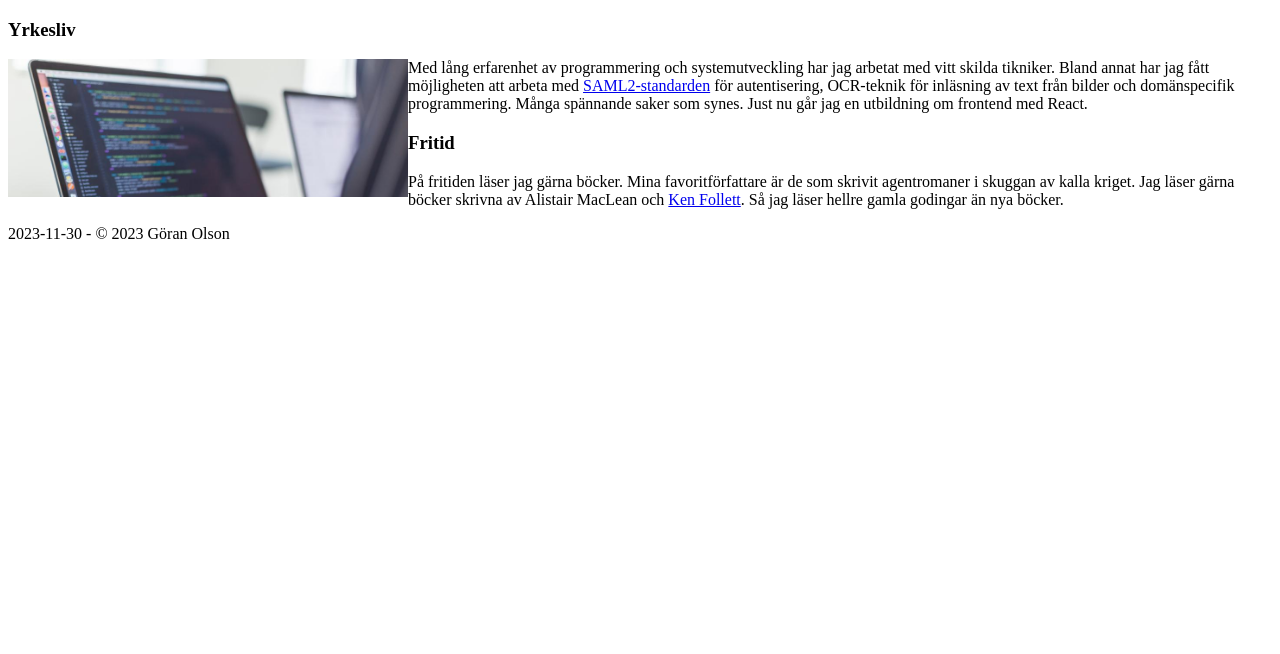
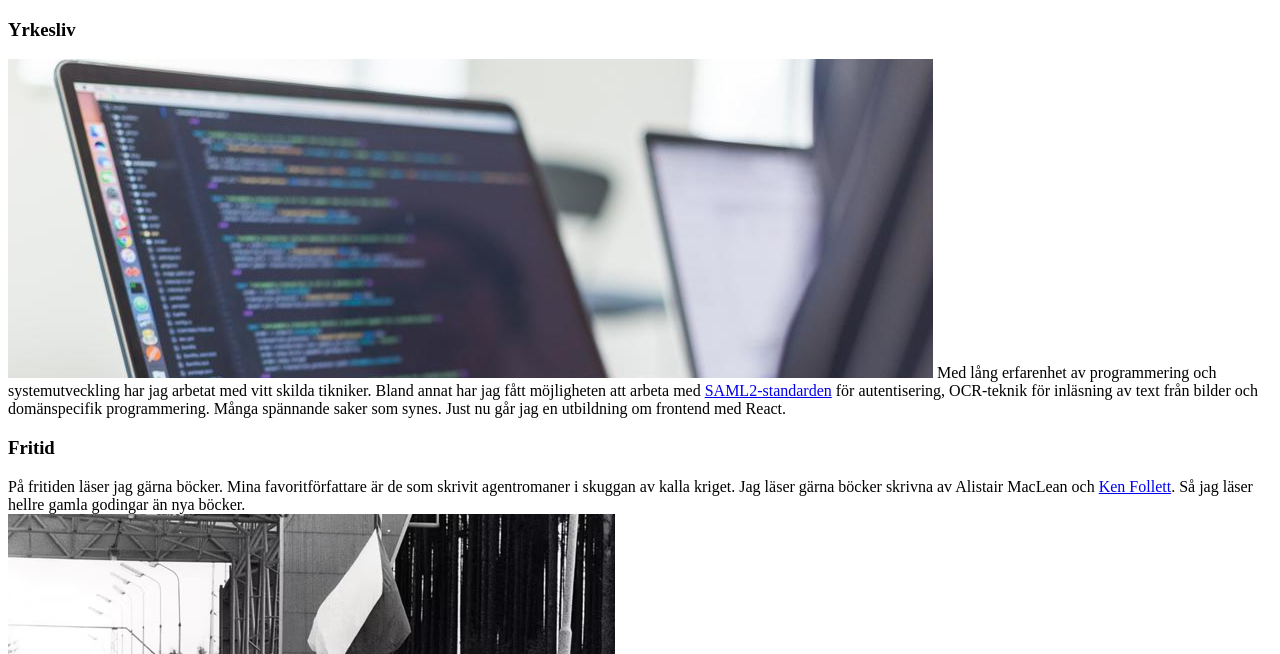
Before and after one commit to goranOlson/a-page-about-me, a plain HTML site: page index.html in a window 1280 px wide. Shown: the part 146-800 px from the top of the page. Drawn offline with Linux system fonts and the light colour scheme.

Commit message:
added image on cold war era

```diff
--- a/index.html
+++ b/index.html
@@ -15,16 +15,17 @@
         <section>
             <h3>Yrkesliv</h3>
             <p>
-                <img src="coding.jpg" alt="" style="max-width: 400px; float: left;">
+                <img src="coding.jpg" alt="Programming">
             Med lång erfarenhet av programmering och systemutveckling har jag arbetat med vitt skilda tikniker. Bland annat har jag fått möjligheten att arbeta med <a href="https://en.wikipedia.org/wiki/SAML_2.0">SAML2-standarden</a> för autentisering, OCR-teknik för inläsning av text från bilder och domänspecifik programmering. Många spännande saker som synes. Just nu går jag en utbildning om frontend med React.
             </p>
         </section>
-    <section>
-        <h3>Fritid</h3>
-        <p>
-            På fritiden läser jag gärna böcker. Mina favoritförfattare är de som skrivit agentromaner i skuggan av kalla kriget. Jag läser gärna böcker skrivna av Alistair MacLean och <a href="https://sv.wikipedia.org/wiki/Ken_Follett">Ken Follett</a>. Så jag läser hellre gamla godingar än nya böcker.
-        </p>
-    </section>
+        <section>
+            <h3>Fritid</h3>
+            <p>
+                På fritiden läser jag gärna böcker. Mina favoritförfattare är de som skrivit agentromaner i skuggan av kalla kriget. Jag läser gärna böcker skrivna av Alistair MacLean och <a href="https://sv.wikipedia.org/wiki/Ken_Follett">Ken Follett</a>. Så jag läser hellre gamla godingar än nya böcker.<br>
+                <img src="kallakriget.avif" alt="Kalla kriget">
+            </p>
+        </section>
 
 
         <footer>
```
Also changed, not shown: kallakriget.avif (added).
